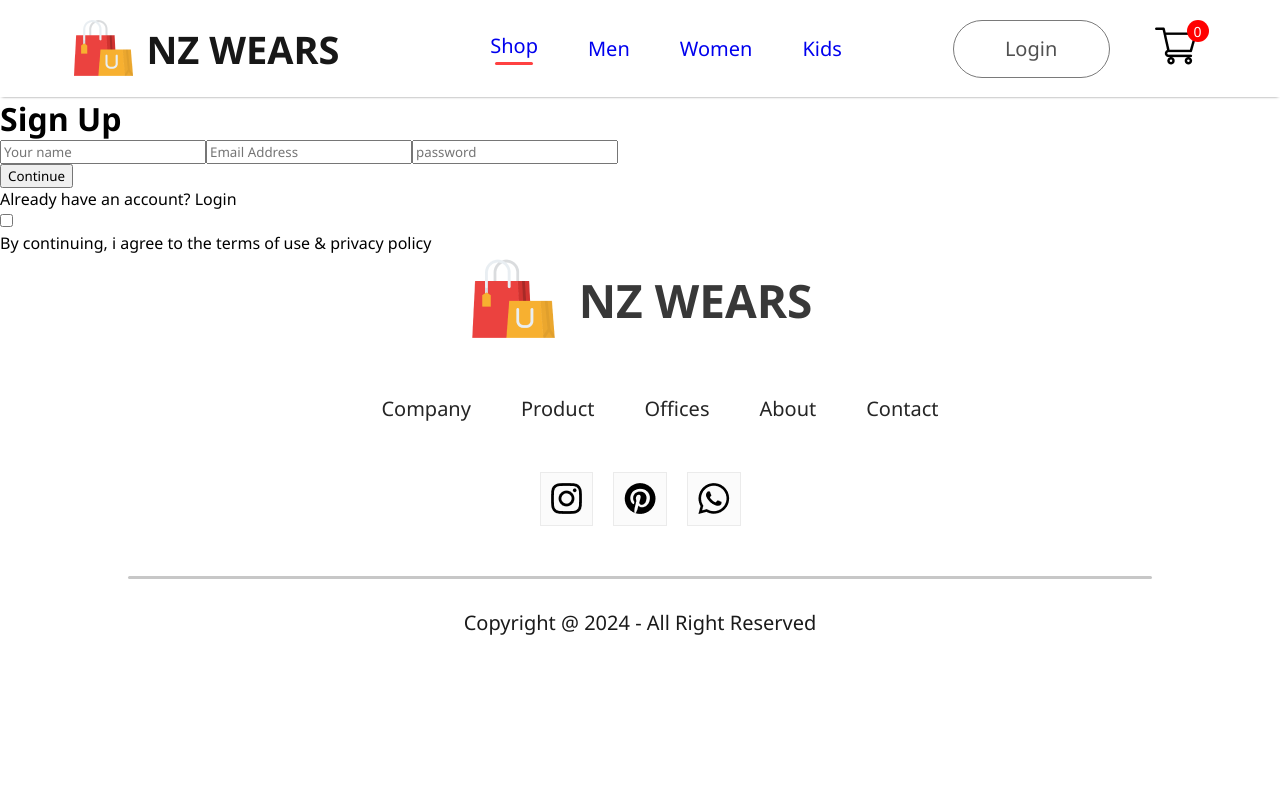
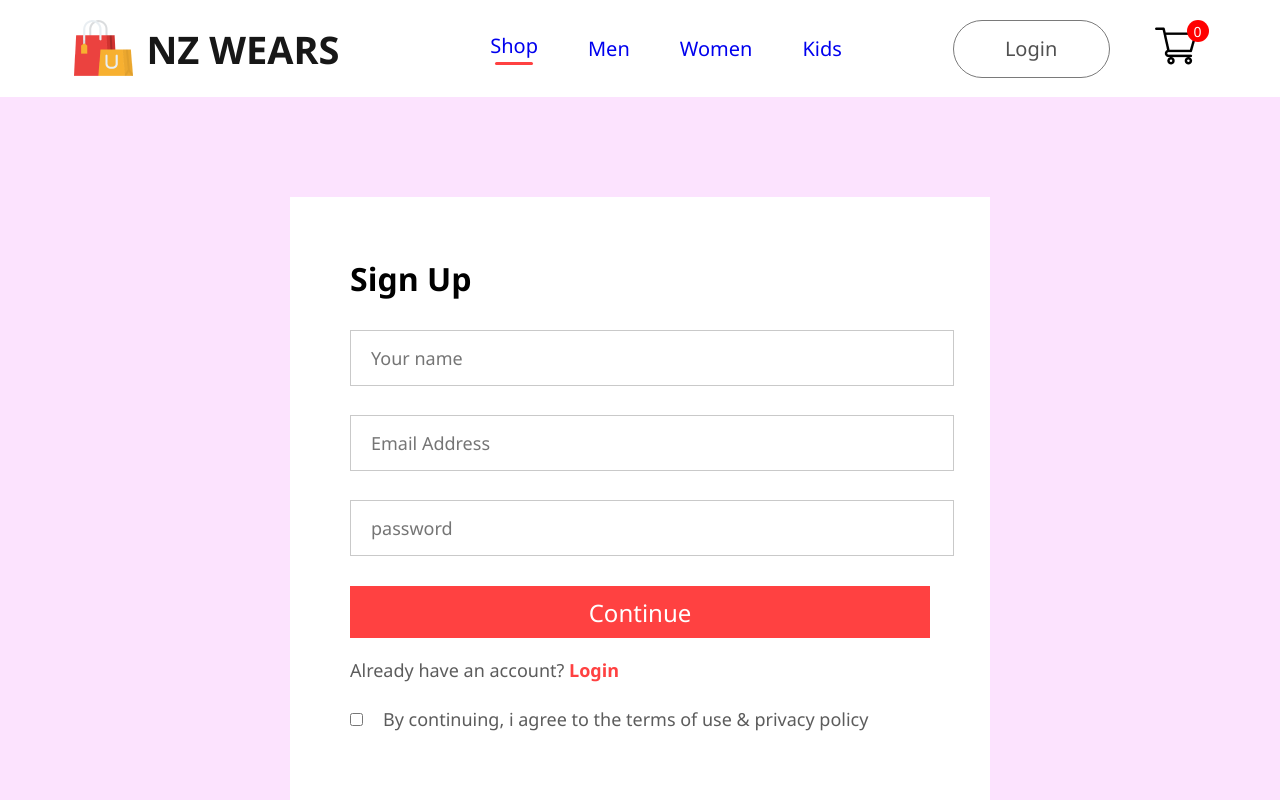
Before and after one commit to JUSTTNZ/NZ-WEARS, a React (Vite) app in the folder Frontend/NZ/: page /login in a window 1280 px wide. Shown: the top 800 px of the page. Built offline with nearby package versions, Linux system fonts and the light colour scheme.

Commit message:
third commit

```diff
--- a/Frontend/NZ/package.json
+++ b/Frontend/NZ/package.json
@@ -22,6 +22,6 @@
     "eslint-plugin-react": "^7.34.3",
     "eslint-plugin-react-hooks": "^4.6.2",
     "eslint-plugin-react-refresh": "^0.4.7",
-    "vite": "^5.3.4"
+    "vite": "^5.3.5"
   }
 }
--- /dev/null
+++ b/Frontend/NZ/src/Components/Breadcrums/Breadcrum.jsx
@@ -0,0 +1,13 @@
+import React from 'react'
+import './Breadcrum.css'
+import arrow_icon from '../Assets/breadcrum_arrow.png'
+const Breadcrum = (props) => {
+const {product} = props;
+  return (
+    <div className='breadcrum'>
+HOME <img src={arrow_icon} alt="" /> SHOP <img src={arrow_icon} alt="" /> {product.category} <img src={arrow_icon} alt="" />
+    </div>
+  )
+}
+
+export default Breadcrum
--- a/Frontend/NZ/src/Components/Item/Item.jsx
+++ b/Frontend/NZ/src/Components/Item/Item.jsx
@@ -1,9 +1,10 @@
 import React from 'react'
 import './Item.css'
+import { Link } from 'react-router-dom'
 const Item = (props) => {
   return (
     <div className='item'>
-      <img src={props.image} alt=''/>
+    <Link to={`/product/${props.id}`}><img src={props.image} alt=''/></Link>
       <p>{props.name}</p>
       <div className="item-prices">
         <div className="item-price-new">
--- a/Frontend/NZ/src/Pages/CSS/LoginSignUp.css
+++ b/Frontend/NZ/src/Pages/CSS/LoginSignUp.css
@@ -1,3 +1,69 @@
-.login {
-    display: inline;
+.loginsignup {
+    width: 100%;
+    height: 80vh;
+    background: #fce3fe;
+    padding-top: 100px;
 }
+
+.loginsignup-container {
+    width: 580px;
+    height: 600px;
+    background: white;
+    margin: auto;
+    padding: 40px 60px;
+ }
+
+ .loginsignup-container h1 {
+    margin: 20px 0px;
+ }
+
+ .loginsignup-fields {
+    display: flex;
+    flex-direction: column;
+    gap: 29px;
+    margin-top: 30px;
+ }
+
+.loginsignup-fields input {
+    height: 52px;
+    width: 100%;
+    padding-left: 20px;
+    border: 1px solid #c9c9c9;
+    outline: none;
+    color: #5c5c5c;
+    font-size: 18px;
+}
+
+.loginsignup-container button {
+    width: 580px;
+    height: 52px;
+    color: white;
+    background: #ff4141;
+    margin-top: 30px;
+    border: none;
+    font-size: 24px;
+    font-weight: 500;
+    cursor: pointer;
+}
+
+.loginsignup-login {
+    margin-top: 20px;
+    color: #5c5c5c;
+    font-size: 18px;
+    font-weight: 500;
+}
+
+.loginsignup-login span {
+    color: #ff4141;
+    font-weight: 600;
+}
+
+.loginsignup-agree {
+    display: flex;
+    align-items: center;
+    margin-top: 25px;
+    gap: 20px;
+    color: #5c5c5c;
+    font-size: 18px;
+    font-weight: 500;
+}
--- a/Frontend/NZ/src/Pages/Product.jsx
+++ b/Frontend/NZ/src/Pages/Product.jsx
@@ -1,9 +1,15 @@
-import React from 'react'
+import React, { useContext } from 'react'
+import { useParams } from 'react-router-dom';
+import { ShopContext } from '../Context/ShopContext'
+import Breadcrum from '../Components/Breadcrums/Breadcrum';
 
 const Product = () => {
+  const {all_product} = useContext(ShopContext);
+  const {productId} = useParams();
+  const product = all_product.find((e)=> e.id === Number(productId));
   return (
     <div>
-
+    <Breadcrum product={product}/>
     </div>
   )
 }
--- a/Frontend/NZ/src/Pages/ShopCategory.jsx
+++ b/Frontend/NZ/src/Pages/ShopCategory.jsx
@@ -1,6 +1,6 @@
 import React, { useContext } from 'react'
 import './CSS/ShopCategory.css'
-import { ShopContext } from '../Contexts/ShopContexts'
+import { ShopContext } from '../Context/ShopContext'
 import dropdown_icon from '../Components/Assets/dropdown_icon.png'
 import Item from '../Components/Item/Item'
 const ShopCategory = (props) => {
--- a/Frontend/NZ/src/main.jsx
+++ b/Frontend/NZ/src/main.jsx
@@ -2,7 +2,7 @@
 import ReactDOM from 'react-dom/client'
 import App from './App.jsx'
 import './index.css'
-import ShopContextProvider from './Contexts/ShopContexts.jsx'
+import ShopContextProvider from './Context/ShopContext.jsx'
 
 ReactDOM.createRoot(document.getElementById('root')).render(
   <ShopContextProvider>
```
Also changed, not shown: Frontend/NZ/src/Components/Breadcrums/Breadcrum.css (added), Frontend/NZ/src/Context/ShopContext.jsx (renamed from Frontend/NZ/src/Contexts/ShopContexts.jsx), 1 other file (tests, documents, lock files or other folders).
